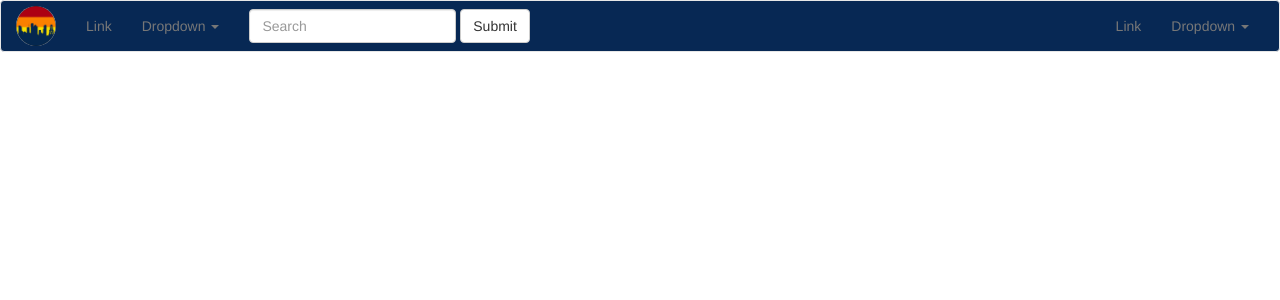
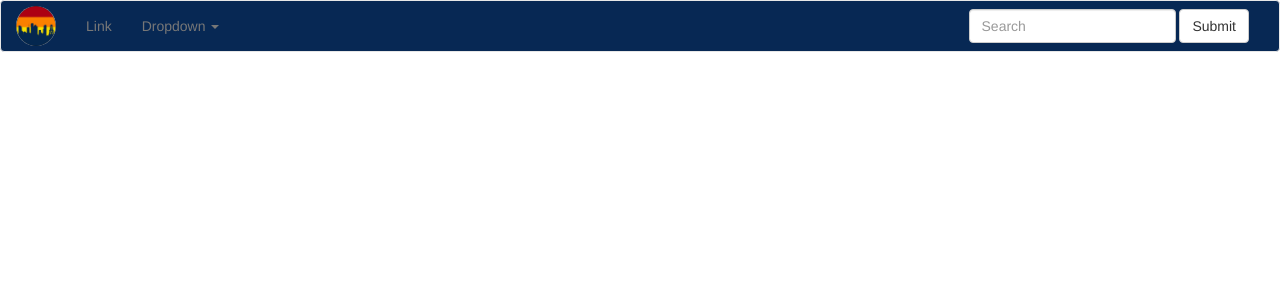
Before and after one commit to ishirley34/WGHPodcast, a PHP site: page / in a window 1280 px wide. Shown: the top 300 px of the page. Run offline with PHP 8.4, Linux system fonts and the light colour scheme.

Commit message:
changed the search position on navbar, added color and logo

```diff
--- a/assets/css/style.css
+++ b/assets/css/style.css
@@ -1,3 +1,5 @@
+/* The colors are blue: #072854, orange: #FF7F00 yellow: #FFDF00  */
+
 .navbar-brand img {
 	width: 40px;
 	height: auto;
@@ -8,3 +10,7 @@
 .navbar {
 	background: #072854;
 }
+
+body {
+	background-color:
+}
--- a/index.html
+++ b/index.html
@@ -12,6 +12,11 @@
 	<!-- Personal CSS -->
 	<link rel="stylesheet" type="text/css" href="assets/css/style.css">
 </head>
+
+
+
+
+
 <body>
 	<nav class="navbar navbar-default">
  		<div class="container-fluid">
@@ -26,7 +31,7 @@
 				<a class="navbar-brand" href="#">
 	        		<img alt="Brand" src="assets/images/WGH_NW.jpg">
 	      		</a>
-    </div>
+	    	</div> <!-- Closes navbar-header -->
 
 	    	<!-- Collect the nav links, forms, and other content for toggling -->
 		    <div class="collapse navbar-collapse" id="bs-example-navbar-collapse-1">
@@ -45,29 +50,17 @@
 		          </ul>
 		        </li>
 		      </ul>
-      <form class="navbar-form navbar-left">
+		      <form class="navbar-form navbar-right">
 		        <div class="form-group">
 		          <input type="text" class="form-control" placeholder="Search">
 		        </div>
 		        <button type="submit" class="btn btn-default">Submit</button>
 		      </form>
-      <ul class="nav navbar-nav navbar-right">
-        <li><a href="#">Link</a></li>
-        <li class="dropdown">
-          <a href="#" class="dropdown-toggle" data-toggle="dropdown" role="button" aria-haspopup="true" aria-expanded="false">Dropdown <span class="caret"></span></a>
-          <ul class="dropdown-menu">
-            <li><a href="#">Action</a></li>
-            <li><a href="#">Another action</a></li>
-            <li><a href="#">Something else here</a></li>
-            <li role="separator" class="divider"></li>
-            <li><a href="#">Separated link</a></li>
-          </ul>
-        </li>
-      </ul>
 		    </div><!-- /.navbar-collapse -->
 		</div><!-- /.container-fluid -->
 	</nav>
 	<div class="container" id="headerBox">
+
 	</div>
 </body>
 </html>
```
Lines whose indentation alone changed are shown as unchanged.
